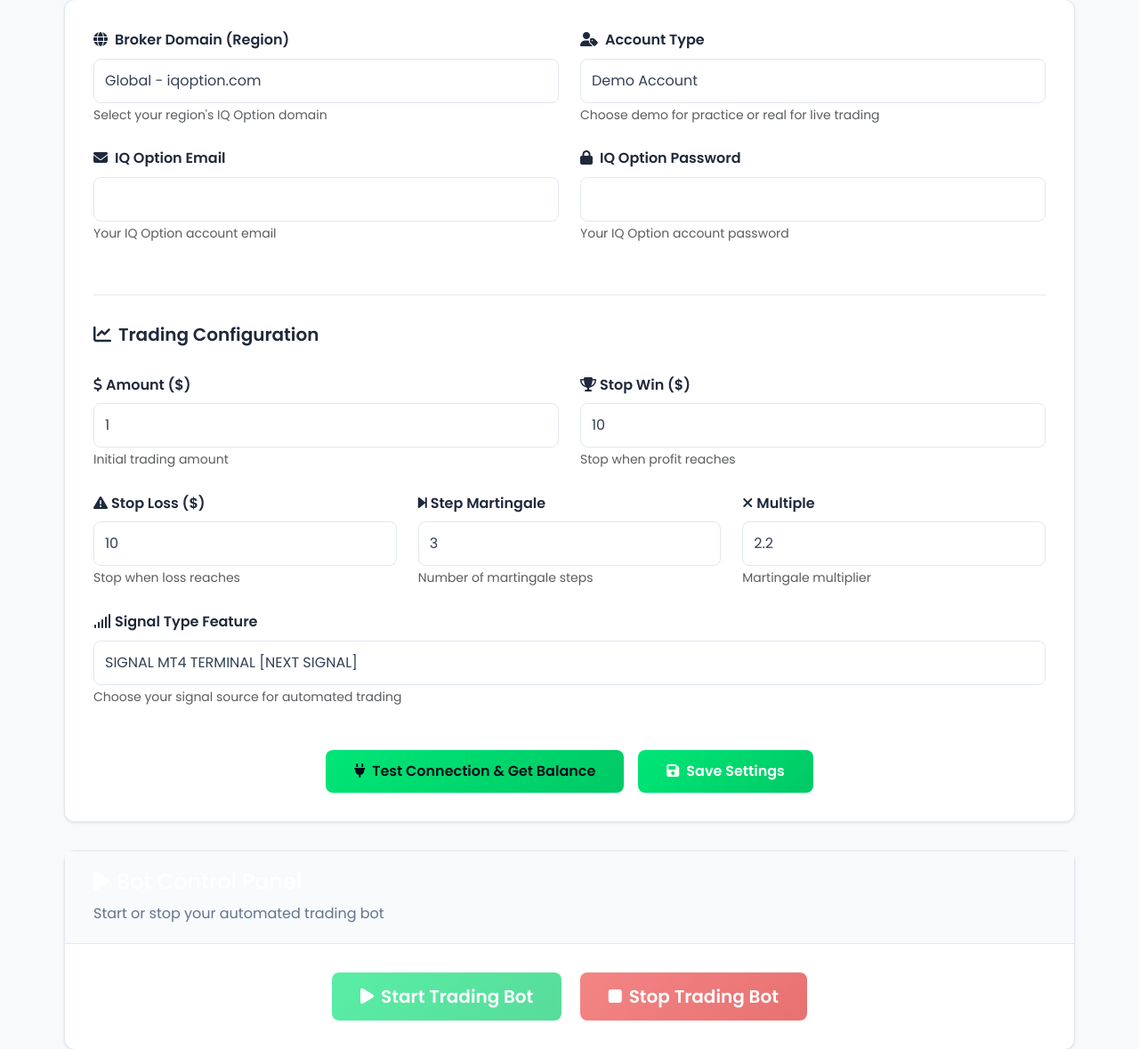
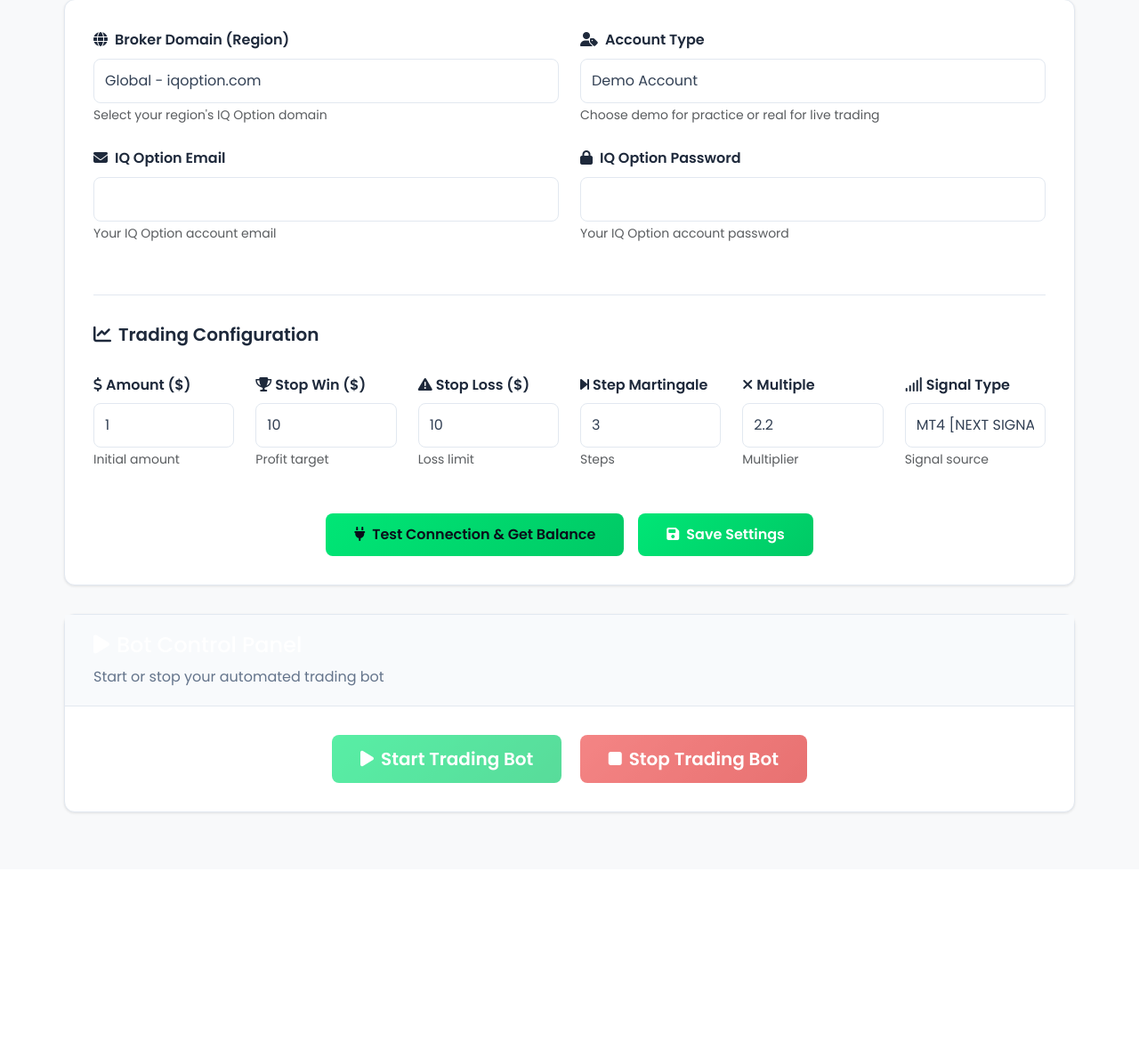
Before and after one commit to rahmangunawans/TradeForce, a Flask app: page /bot-settings in a window 1280 px wide. Shown: the part 322-1501 px from the top of the page at 89% size. After the commit the page ends 1237 px from the top, so only its background shows below. Run offline with Flask 3, Linux system fonts and the light colour scheme; the visitor is signed in with stand-in values (Sample User, id 1); data that the repository does not hold is empty.

Commit message:
Add multiple trading configuration options for bot performance
Update templates/bot_settings.html to include Amount, Stop Win, Stop Loss, Step Martingale, Multiple, and Signal Type features for enhanced bot trading configurations.

Replit-Commit-Author: Agent
Replit-Commit-Session-Id: e4e3bba8-8395-4ebc-b4d6-9b365cd2066e
Replit-Commit-Checkpoint-Type: full_checkpoint
Replit-Commit-Screenshot-Url: https://storage.googleapis.com/screenshot-production-us-central1/e3c5f109-d270-4dca-aef4-be2f7a65422c/e4e3bba8-8395-4ebc-b4d6-9b365cd2066e/kWF6zlh

```diff
--- a/templates/bot_settings.html
+++ b/templates/bot_settings.html
@@ -362,9 +362,9 @@
                     <h5><i class="fas fa-chart-line me-2"></i>Trading Configuration</h5>
                 </div>
 
-                <!-- Row 1: Amount & Stop Win -->
+                <!-- Single Row: All Trading Configuration Fields -->
                 <div class="row">
-                    <div class="col-md-6">
+                    <div class="col-md-2">
                         <div class="form-group">
                             <label for="tradingAmount" class="form-label">
                                 <i class="fas fa-dollar-sign me-1"></i>Amount ($)
@@ -372,11 +372,11 @@
                             <input type="number" class="form-control" id="tradingAmount" name="trading_amount"
                                    value="{% if settings %}{{ settings.trading_amount }}{% else %}1{% endif %}"
                                    min="0.1" max="1000" step="0.1">
-                            <small class="form-text text-muted">Initial trading amount</small>
+                            <small class="form-text text-muted">Initial amount</small>
                         </div>
                     </div>
 
-                    <div class="col-md-6">
+                    <div class="col-md-2">
                         <div class="form-group">
                             <label for="stopWin" class="form-label">
                                 <i class="fas fa-trophy me-1"></i>Stop Win ($)
@@ -384,14 +384,11 @@
                             <input type="number" class="form-control" id="stopWin" name="stop_win"
                                    value="{% if settings %}{{ settings.stop_win }}{% else %}10{% endif %}"
                                    min="1" max="10000" step="0.1">
-                            <small class="form-text text-muted">Stop when profit reaches</small>
+                            <small class="form-text text-muted">Profit target</small>
                         </div>
                     </div>
-                </div>
 
-                <!-- Row 2: Stop Loss, Step Martingale & Multiple -->
-                <div class="row">
-                    <div class="col-md-4">
+                    <div class="col-md-2">
                         <div class="form-group">
                             <label for="stopLoss" class="form-label">
                                 <i class="fas fa-exclamation-triangle me-1"></i>Stop Loss ($)
@@ -399,11 +396,11 @@
                             <input type="number" class="form-control" id="stopLoss" name="stop_loss"
                                    value="{% if settings %}{{ settings.stop_loss }}{% else %}10{% endif %}"
                                    min="1" max="10000" step="0.1">
-                            <small class="form-text text-muted">Stop when loss reaches</small>
+                            <small class="form-text text-muted">Loss limit</small>
                         </div>
                     </div>
 
-                    <div class="col-md-4">
+                    <div class="col-md-2">
                         <div class="form-group">
                             <label for="stepMartingale" class="form-label">
                                 <i class="fas fa-step-forward me-1"></i>Step Martingale
@@ -411,11 +408,11 @@
                             <input type="number" class="form-control" id="stepMartingale" name="step_martingale"
                                    value="{% if settings %}{{ settings.step_martingale }}{% else %}3{% endif %}"
                                    min="1" max="10" step="1">
-                            <small class="form-text text-muted">Number of martingale steps</small>
+                            <small class="form-text text-muted">Steps</small>
                         </div>
                     </div>
 
-                    <div class="col-md-4">
+                    <div class="col-md-2">
                         <div class="form-group">
                             <label for="martingaleMultiple" class="form-label">
                                 <i class="fas fa-times me-1"></i>Multiple
@@ -423,36 +420,33 @@
                             <input type="number" class="form-control" id="martingaleMultiple" name="martingale_multiple"
                                    value="{% if settings %}{{ settings.martingale_multiple }}{% else %}2.2{% endif %}"
                                    min="1.1" max="10" step="0.1">
-                            <small class="form-text text-muted">Martingale multiplier</small>
+                            <small class="form-text text-muted">Multiplier</small>
                         </div>
                     </div>
-                </div>
 
-                <!-- Row 3: Signal Type -->
-                <div class="row">
-                    <div class="col-md-12">
+                    <div class="col-md-2">
                         <div class="form-group">
                             <label for="signalType" class="form-label">
-                                <i class="fas fa-signal me-1"></i>Signal Type Feature
+                                <i class="fas fa-signal me-1"></i>Signal Type
                             </label>
                             <select class="form-control" id="signalType" name="signal_type">
                                 <option value="mt4_next_signal" {% if settings and settings.signal_type == 'mt4_next_signal' %}selected{% endif %}>
-                                    SIGNAL MT4 TERMINAL [NEXT SIGNAL]
+                                    MT4 [NEXT SIGNAL]
                                 </option>
                                 <option value="mt4_next_candle" {% if settings and settings.signal_type == 'mt4_next_candle' %}selected{% endif %}>
-                                    SIGNAL MT4 TERMINAL [NEXT CANDLE]
+                                    MT4 [NEXT CANDLE]
                                 </option>
                                 <option value="tradingview_next_signal" {% if settings and settings.signal_type == 'tradingview_next_signal' %}selected{% endif %}>
-                                    SIGNAL TRADINGVIEW [NEXT SIGNAL]
+                                    TRADINGVIEW [NEXT SIGNAL]
                                 </option>
                                 <option value="tradingview_next_candle" {% if settings and settings.signal_type == 'tradingview_next_candle' %}selected{% endif %}>
-                                    SIGNAL TRADINGVIEW [NEXT CANDLE]
+                                    TRADINGVIEW [NEXT CANDLE]
                                 </option>
                                 <option value="manual_input" {% if settings and settings.signal_type == 'manual_input' %}selected{% endif %}>
-                                    SIGNAL INPUT (2022-06-19 19:09:00,EURUSD,CALL OR PUT,1(TIMEFRAME))
+                                    MANUAL INPUT
                                 </option>
                             </select>
-                            <small class="form-text text-muted">Choose your signal source for automated trading</small>
+                            <small class="form-text text-muted">Signal source</small>
                         </div>
                     </div>
 
```
